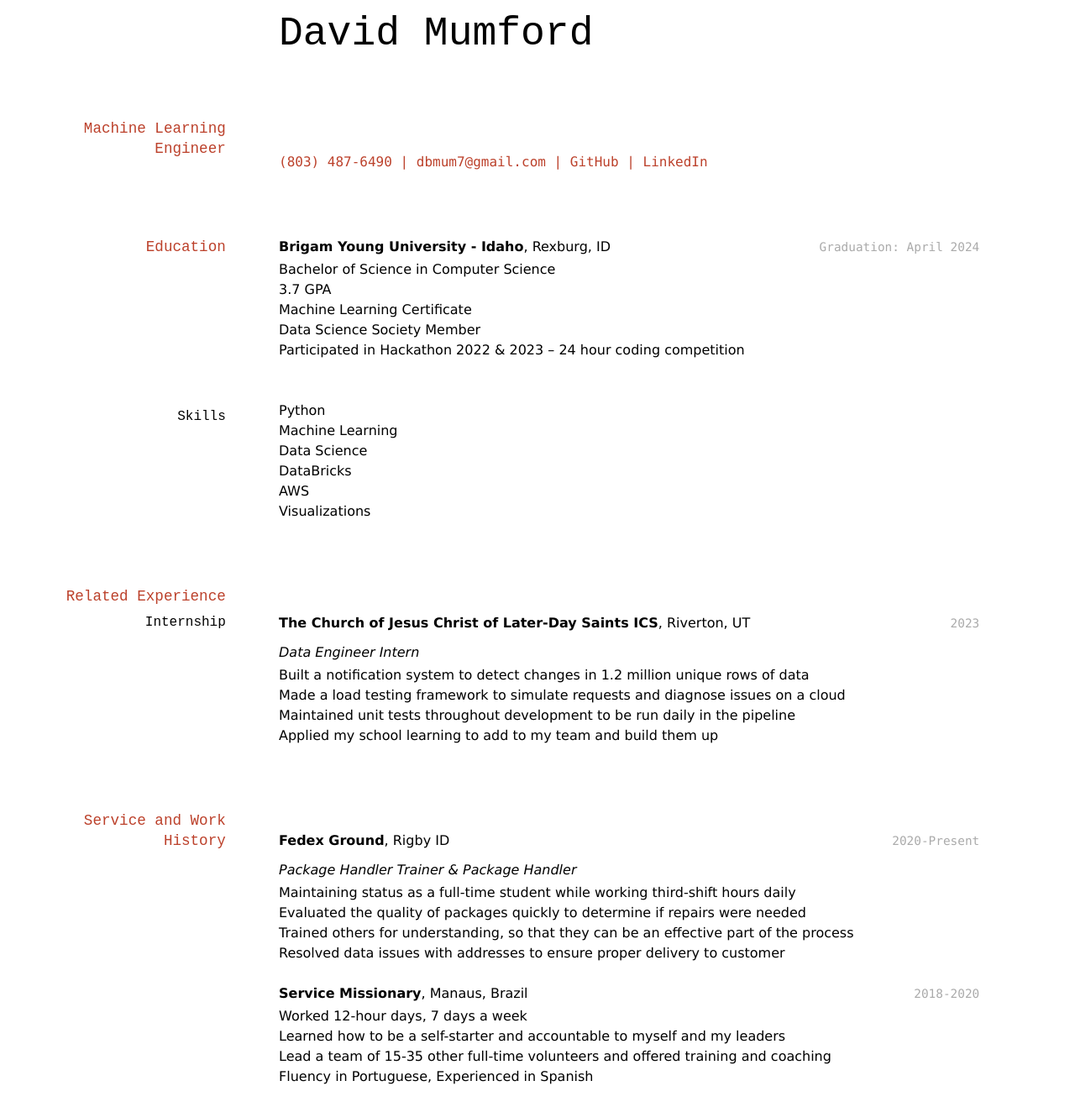
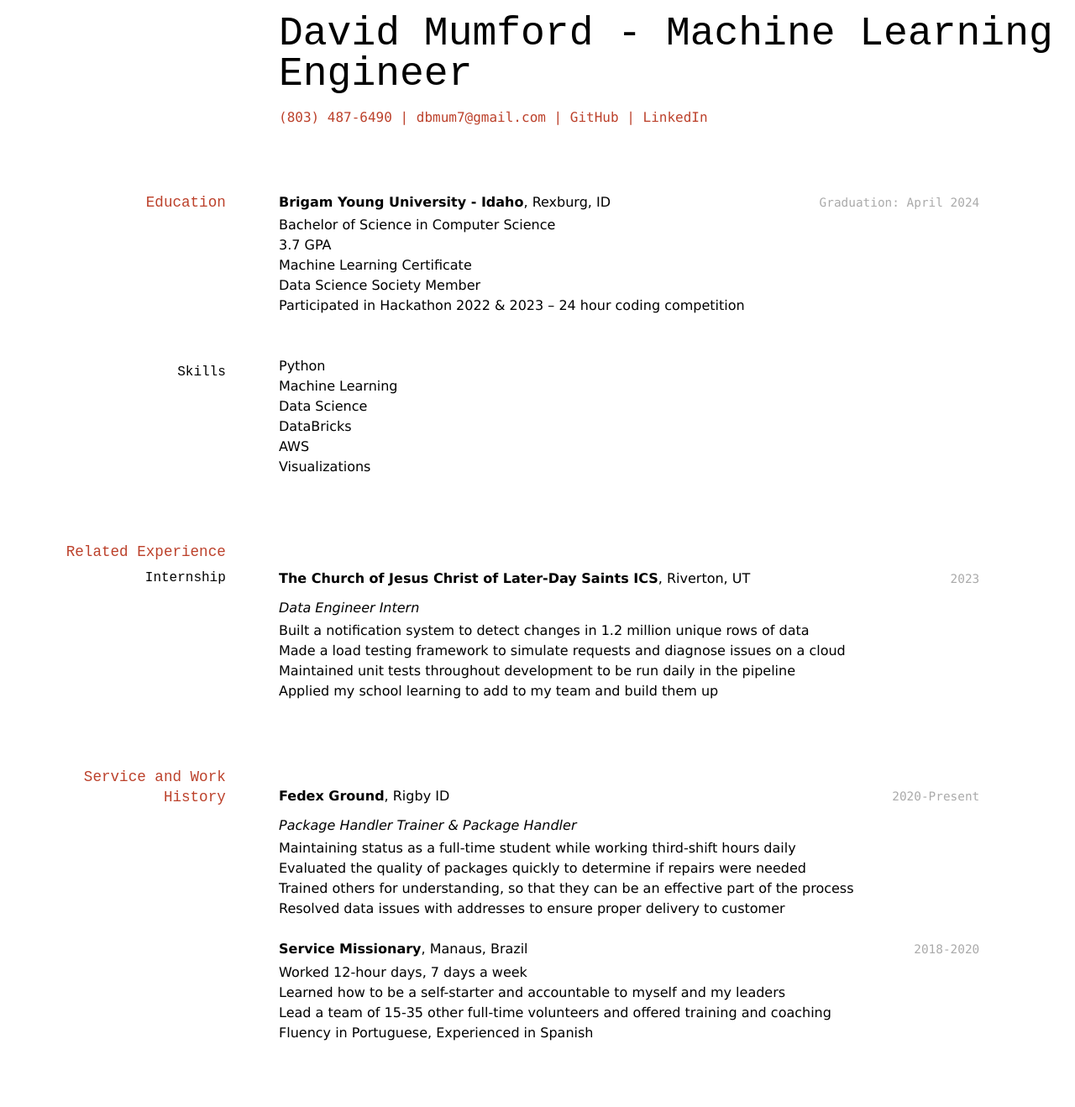
Before and after one commit to dbmum/Mumford-Resume, a Jekyll site: the page built from docs/index.md, in a window 1280 px wide. Shown: the whole page at 84% size. Built offline with Jekyll 4.4.1, drawn with Linux system fonts in a browser that asks for light colours; after the commit the page ends 1266 px from its top, so only the background shows below that.

```diff
--- a/docs/index.md
+++ b/docs/index.md
@@ -2,9 +2,7 @@
 layout: cv
 title: David Mumford's Resume
 ---
-# David Mumford
-
-## Machine Learning Engineer
+# David Mumford - Machine Learning Engineer
 
 <div id="webaddress">
 <a href="8034876490">(803) 487-6490</a>
```
